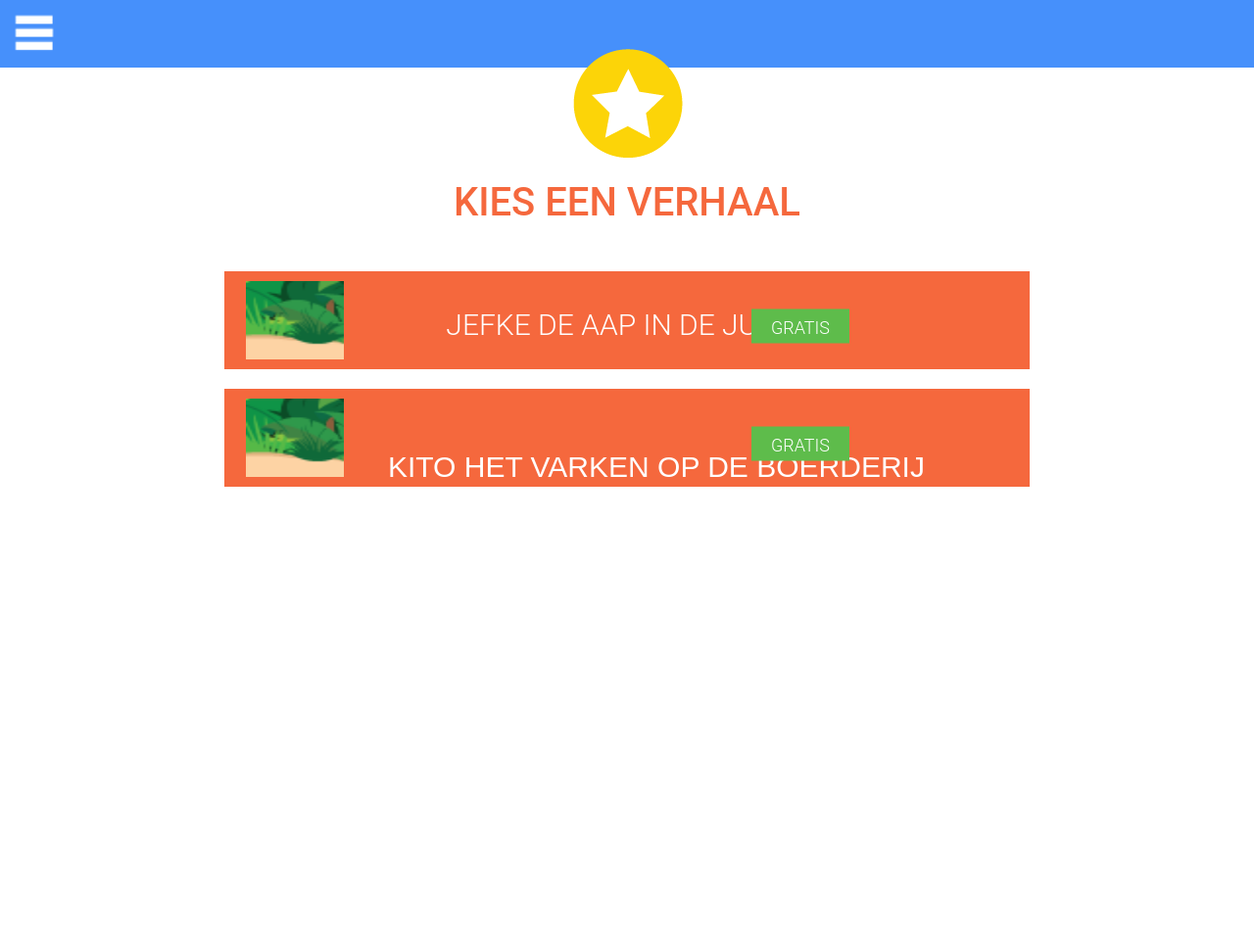
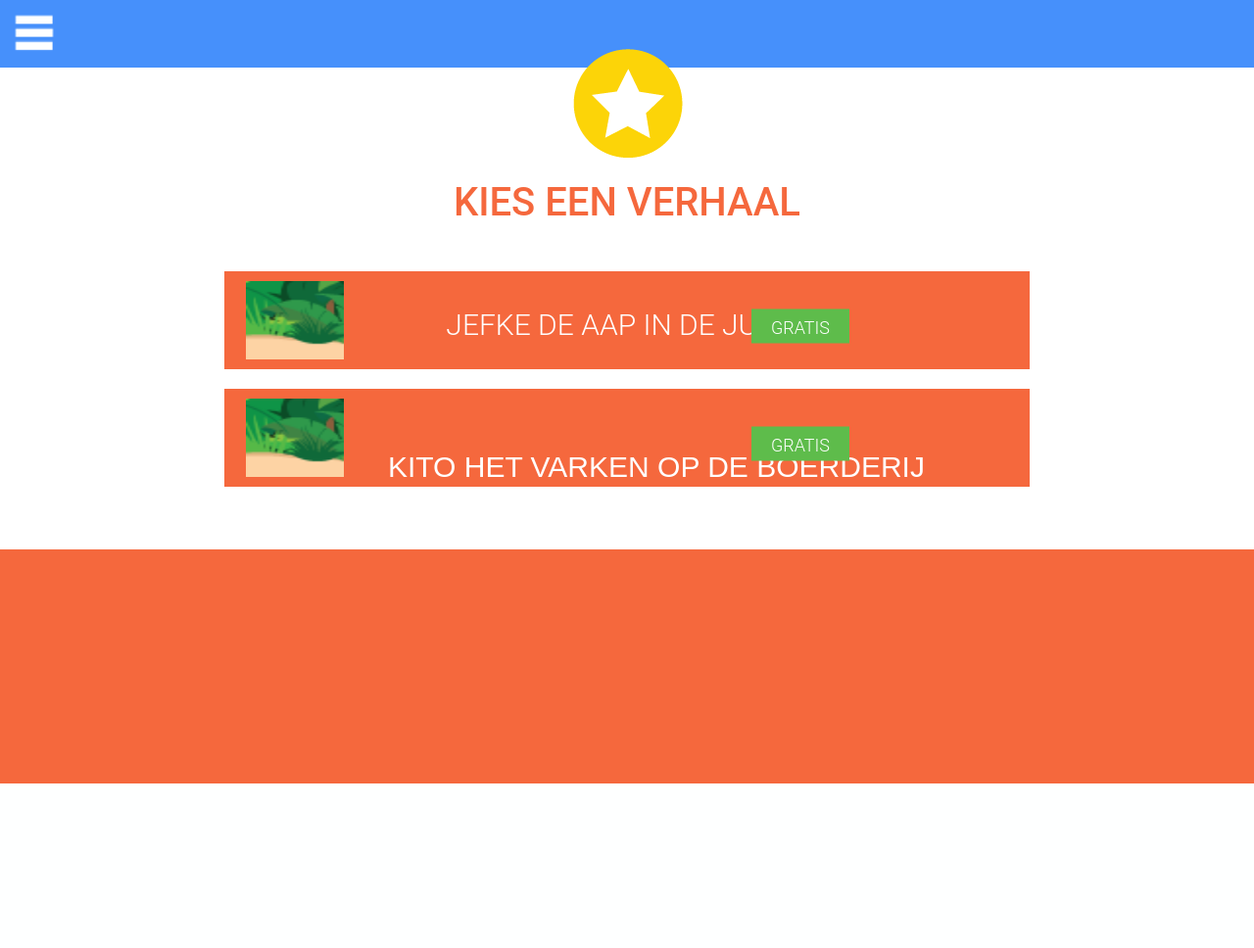
Before and after one commit to dorienthys/kinderspel, a PHP site: page /challenge.php in a window 1280 px wide. Shown: the whole page at 98% size. After the commit the page ends 800 px from the top, so only its background shows below. Run offline with PHP 8.4, Linux system fonts and the light colour scheme; data comes from the database, SQL or seed files in the repository; some web fonts are replaced.

Commit message:
jungle aanpassen

```diff
--- a/css/style.css
+++ b/css/style.css
@@ -493,15 +493,14 @@
     left: 0;
     padding: 4em;
     background-repeat: no-repeat;
-    background-position: center;
-    background-size: cover;
     background-color: white;
-    background-size: 100%;
-    height: 840px;
+    background-size:contain;
 }
 
 #jungle{
     background-image: url(../images/jungleBG.png);
+    height: 844px;
+
 }
 
 #challenge{
```
